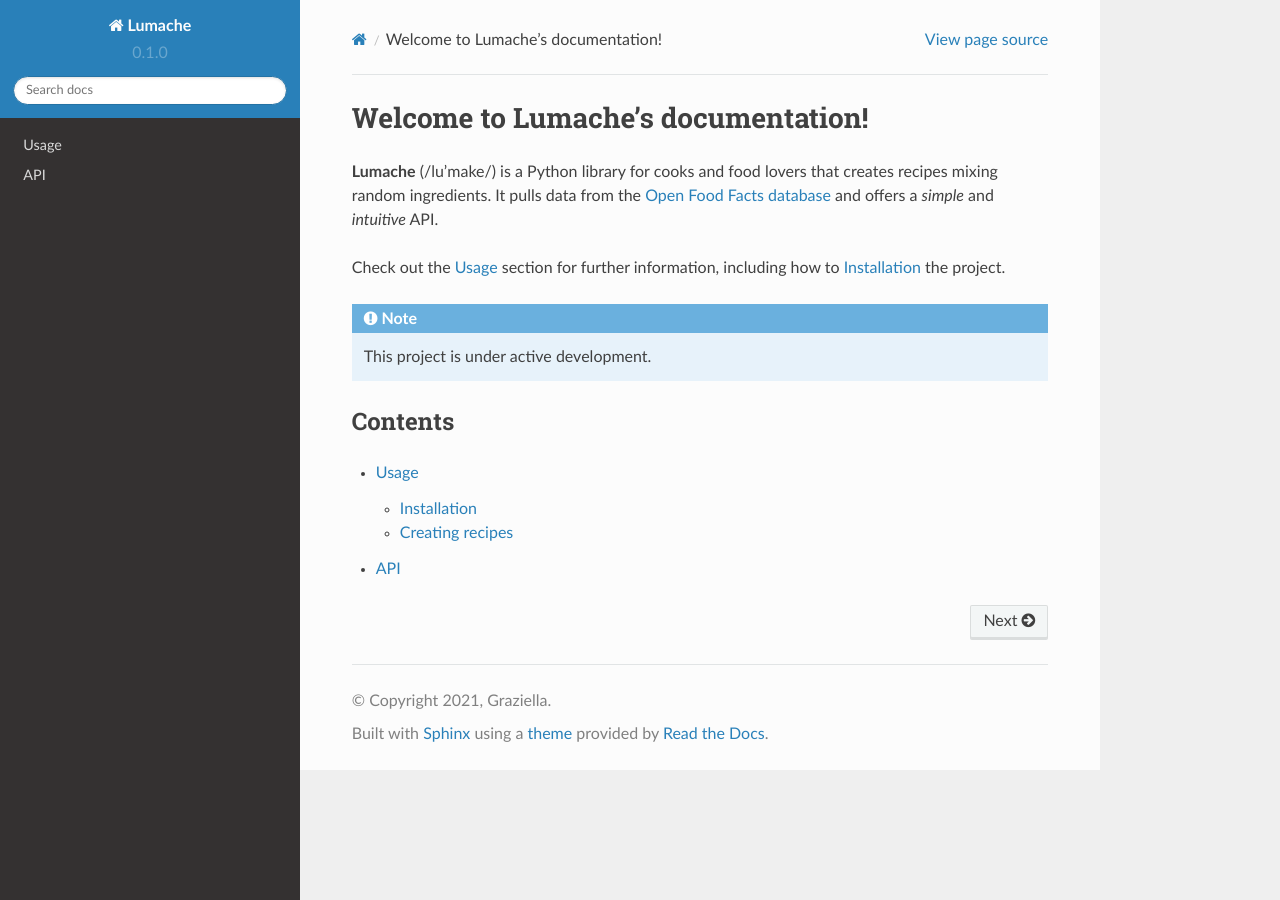
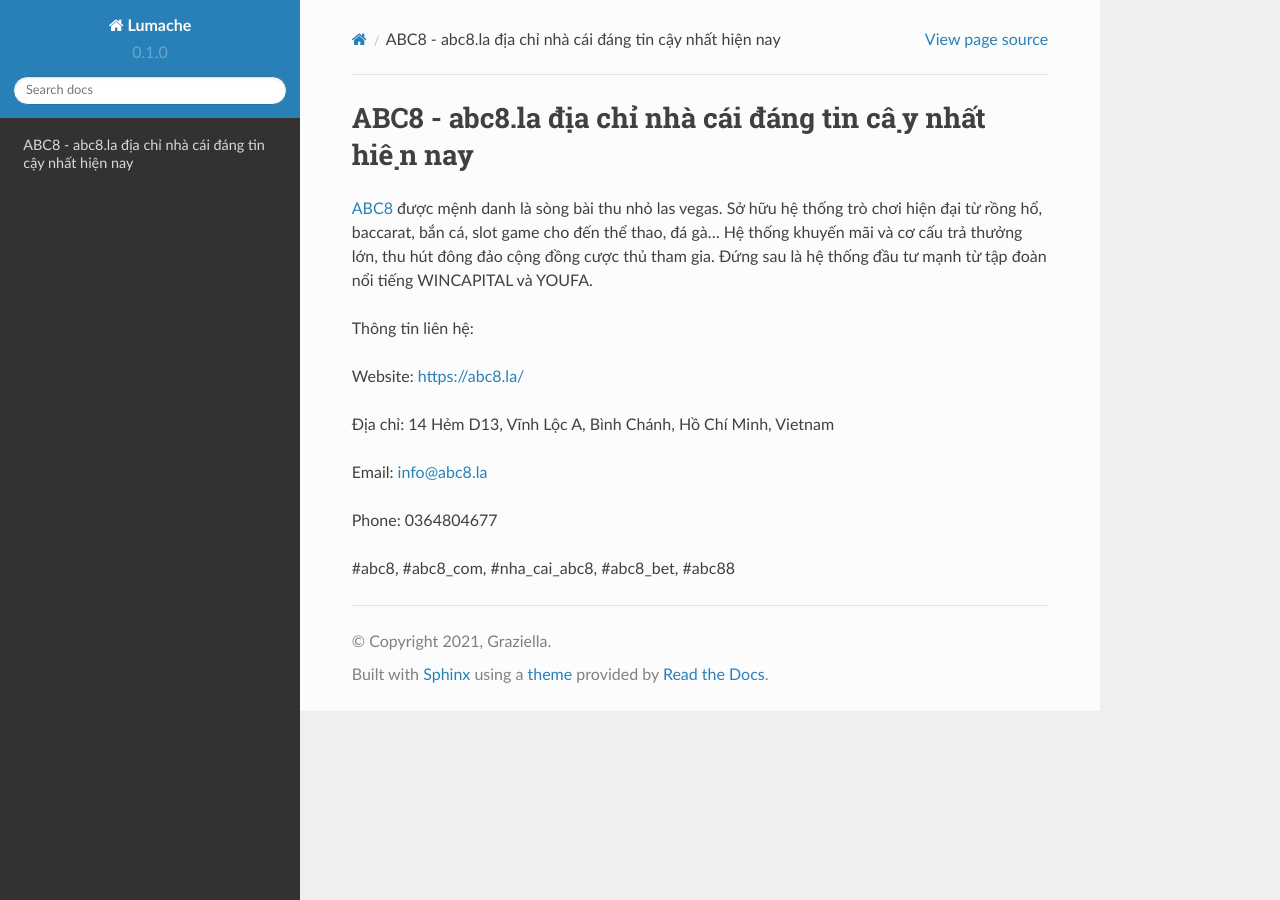
Before and after one commit to vqtranquocthuan424/abc8la, a Sphinx documentation site: the page built from docs/source/index.rst, in a window 1280 px wide. Built offline with Sphinx 7.4.7 and the Read the Docs theme 2.0.0, drawn with Linux system fonts in a browser that asks for light colours.

Commit message:
Update index.rst

```diff
--- a/docs/source/index.rst
+++ b/docs/source/index.rst
@@ -1,22 +1,16 @@
-Welcome to Lumache's documentation!
+ABC8 - abc8.la địa chỉ nhà cái đáng tin cậy nhất hiện nay
 ===================================
 
-**Lumache** (/lu'make/) is a Python library for cooks and food lovers
-that creates recipes mixing random ingredients.
-It pulls data from the `Open Food Facts database <https://world.openfoodfacts.org/>`_
-and offers a *simple* and *intuitive* API.
+`ABC8 <https://abc8.la/>`_ được mệnh danh là sòng bài thu nhỏ las vegas. Sở hữu hệ thống trò chơi hiện đại từ rồng hổ, baccarat, bắn cá, slot game cho đến thể thao, đá gà... Hệ thống khuyến mãi và cơ cấu trả thưởng lớn, thu hút đông đảo cộng đồng cược thủ tham gia. Đứng sau là hệ thống đầu tư mạnh từ tập đoàn nổi tiếng WINCAPITAL và YOUFA.
 
-Check out the :doc:`usage` section for further information, including
-how to :ref:`installation` the project.
+Thông tin liên hệ:
 
-.. note::
+Website: https://abc8.la/
 
-   This project is under active development.
+Địa chỉ: 14 Hẻm D13, Vĩnh Lộc A, Bình Chánh, Hồ Chí Minh, Vietnam
 
-Contents
---------
+Email: info@abc8.la
 
-.. toctree::
+Phone: 0364804677
 
-   usage
-   api
+#abc8, #abc8_com, #nha_cai_abc8, #abc8_bet, #abc88
```
